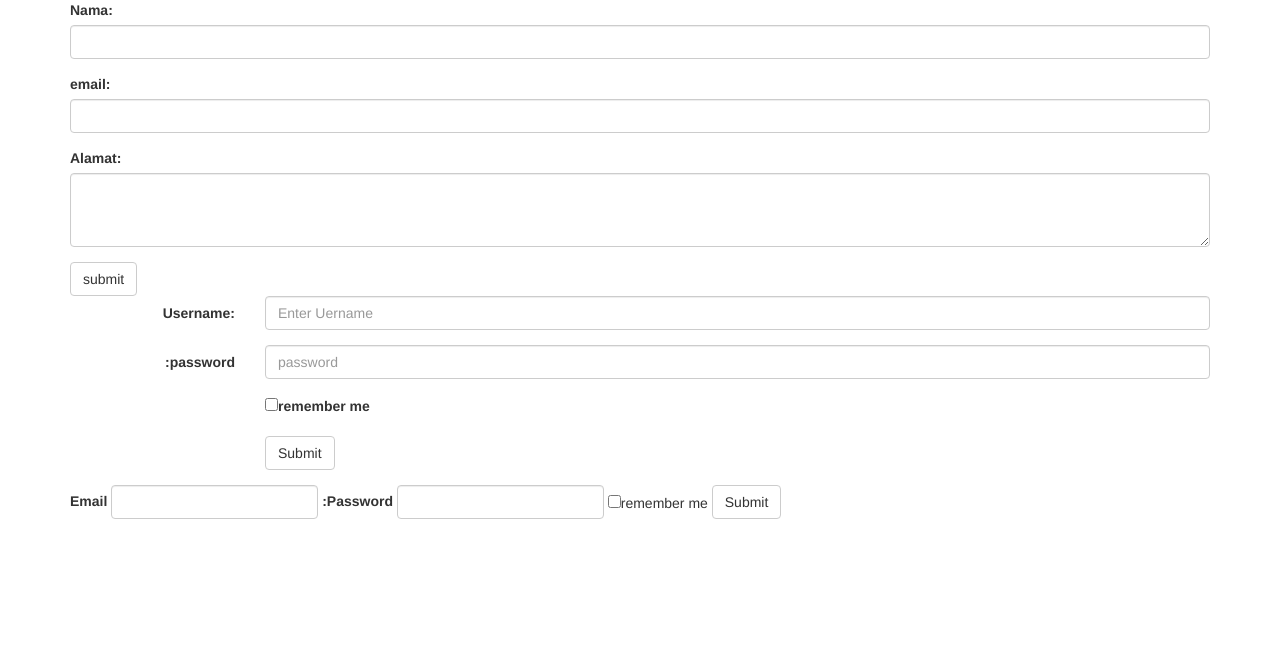
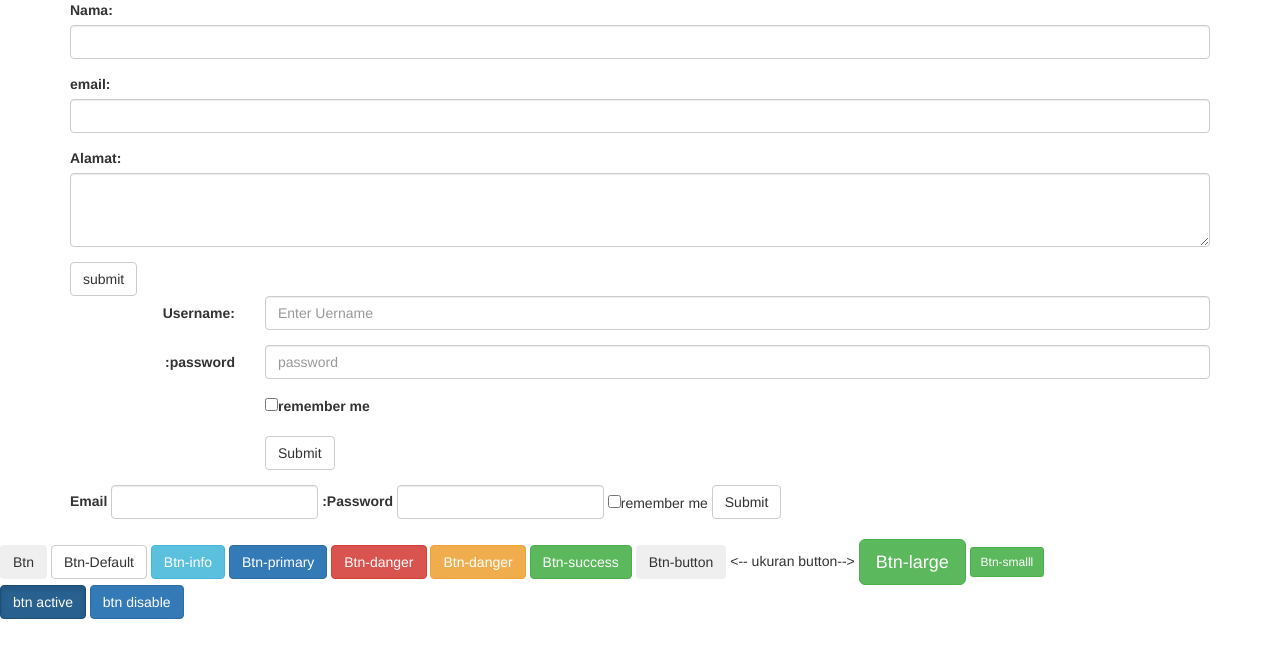
Before and after one commit to abdul-local/Bootstrapdasar, a plain HTML site: page index.html in a window 1280 px wide. Drawn offline with nearby package versions, Linux system fonts and the light colour scheme.

Commit message:
materi Bootstrap Button

```diff
--- a/index.html
+++ b/index.html
@@ -85,7 +85,22 @@
       </form>
 
    </div>
+   <br>
+   <button type="button" class="btn">Btn</button>
+   <button type="button" class="btn btn-default">Btn-Default</button>
+   <button type="button" class="btn btn-info">Btn-info</button>
+   <button type="button" class="btn btn-primary">Btn-primary</button>
+   <button type="button" class="btn btn-danger">Btn-danger</button>
+   <button type="button" class="btn btn-warning">Btn-danger</button>
+   <button type="button" class="btn btn-success">Btn-success</button>
+   <button type="button" class="btn btn-button">Btn-button</button>
 
+   <-- ukuran button--></-->
+   <button type="button" class="btn btn-success btn-lg">Btn-large</button>
+   <button type="button" class="btn btn-success btn-sm">Btn-smalll</button>
+   <br>
+   <button type="button" class="btn btn-primary active">btn active</button>
+   <button type="button" class="btn btn-primary disable">btn disable</button>
 
     <!-- Optional JavaScript -->
     <!-- jQuery first, then Popper.js, then Bootstrap JS -->
```
